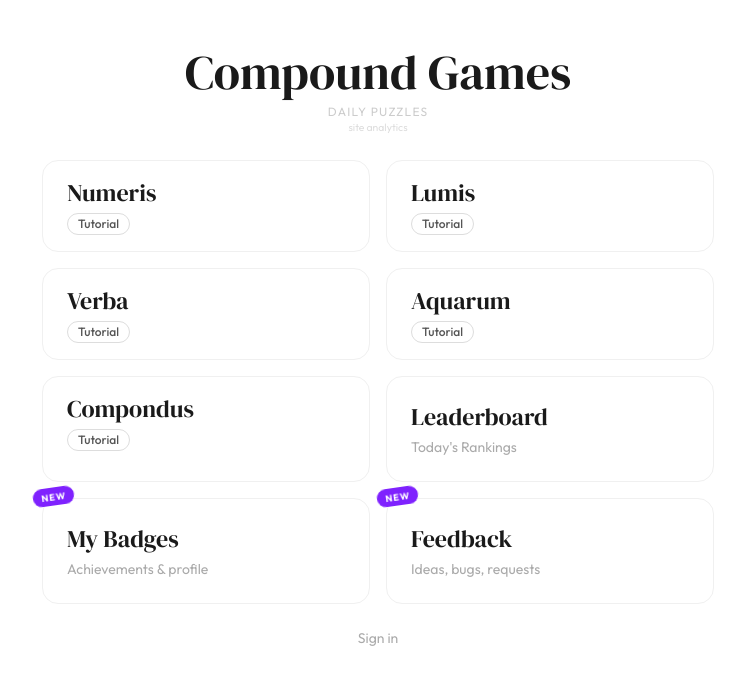
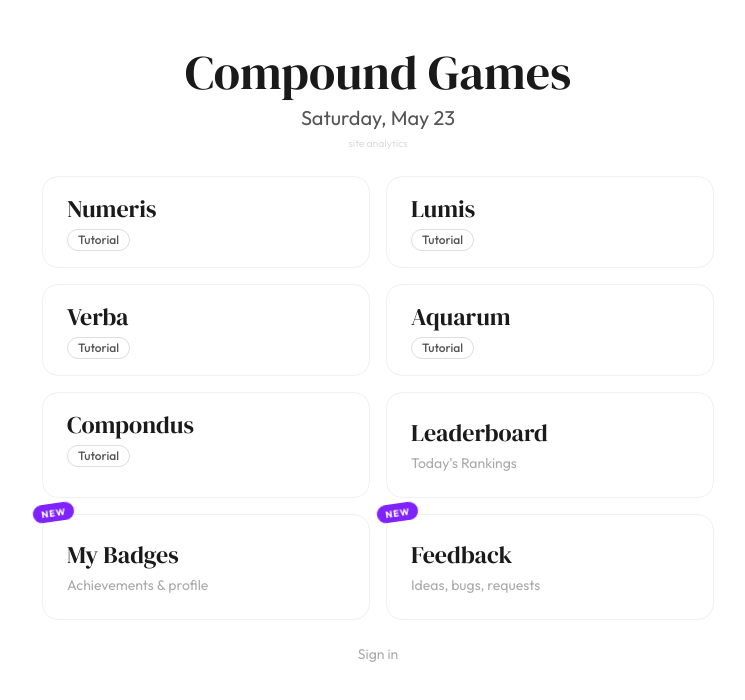
Before and after one commit to cbolson22/Compound-Games, a Next.js app: page / in a window 1280 px wide. Shown: the top 700 px of the page, without its empty margins (262-1007 px from the left). Built offline with nearby package versions, Linux system fonts and the light colour scheme; no server answers.

Commit message:
Add date to home page

```diff
--- a/app/page.tsx
+++ b/app/page.tsx
@@ -185,8 +185,13 @@ export default function Home() {
   return (
     <main className="min-h-screen flex flex-col items-center p-8 pt-12">
       <h1 className="font-serif text-5xl mb-2">Compound Games</h1>
-      <p className="text-xs uppercase tracking-widest text-[#ccc]">
-        Daily Puzzles
+      <p className="text-xl text-[#555] mb-1">
+        {new Date().toLocaleDateString("en-US", {
+          timeZone: "America/Chicago",
+          weekday: "long",
+          month: "long",
+          day: "numeric",
+        })}
       </p>
       <Link
         href="/analytics"
```
